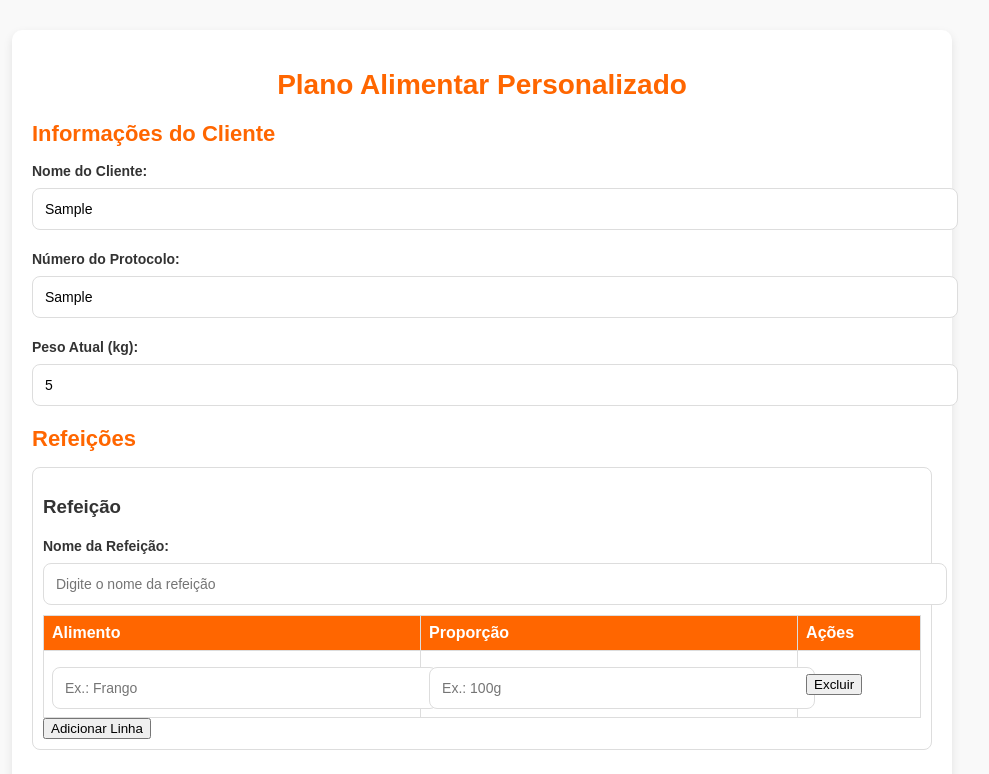
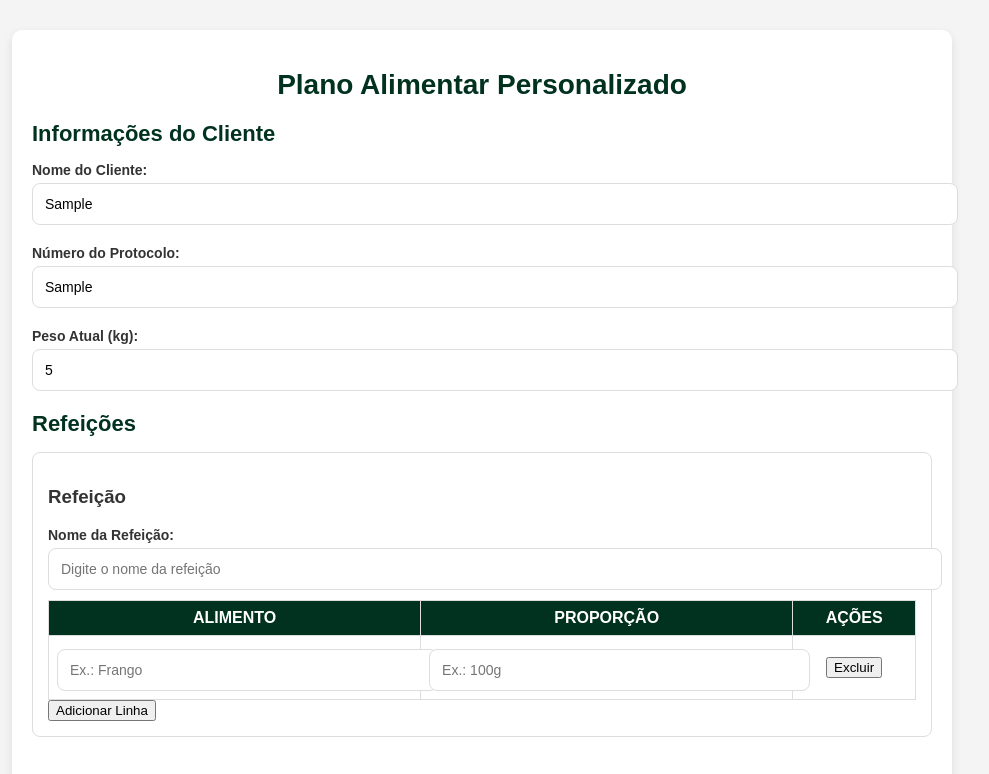
Before and after one commit to Dxlog/Dxlog.github.io, a plain HTML site: page index.html in a window 1280 px wide. Both pictures are taken after typing "Sample", "Sample", "5" into the empty fields and a click on the button "Adicionar Refeição". Shown: the top 774 px of the page, without its empty margins (158-1147 px from the left). Drawn offline with nearby package versions, Linux system fonts and the light colour scheme.

Commit message:
Update style.css

```diff
--- a/style.css
+++ b/style.css
@@ -1,6 +1,7 @@
+/* Corpo e estrutura principal */
 body {
   font-family: Arial, sans-serif;
-  background-color: #f9f9f9;
+  background-color: #f4f4f4;
   margin: 0;
   padding: 0;
   color: #333;
@@ -15,6 +16,7 @@ body {
   box-shadow: 0 4px 10px rgba(0, 0, 0, 0.1);
 }
 
+/* Cabeçalho */
 header {
   text-align: center;
   margin-bottom: 20px;
@@ -22,15 +24,19 @@ header {
 
 header h1 {
   font-size: 28px;
-  color: #ff6600;
+  color: #013220;
+  font-weight: bold;
 }
 
+/* Títulos */
 h2 {
   font-size: 22px;
-  color: #ff6600;
+  color: #013220;
   margin-bottom: 15px;
+  font-weight: bold;
 }
 
+/* Formulário */
 .form-group {
   margin-bottom: 20px;
 }
@@ -38,6 +44,7 @@ h2 {
 label {
   font-weight: bold;
   font-size: 14px;
+  display: block;
 }
 
 input {
@@ -46,37 +53,43 @@ input {
   font-size: 14px;
   border: 1px solid #ddd;
   border-radius: 8px;
-  margin-top: 8px;
+  margin-top: 5px;
 }
 
+/* Botões */
 .btn {
   display: inline-block;
   padding: 12px 25px;
   margin: 20px auto;
   font-size: 16px;
   color: white;
-  background-color: #ff6600;
+  background-color: #013220;
   border: none;
   border-radius: 8px;
   cursor: pointer;
-  transition: 0.3s;
+  transition: 0.3s ease;
 }
 
 .btn-primary {
-  background-color: #ff4500;
+  background-color: #016635;
 }
 
 .btn:hover {
-  background-color: #cc5200;
-}
-
-main {
-  margin-top: 20px;
+  background-color: #014d29;
 }
 
 .button-container {
-  margin-top: 30px; /* Botão Gerar PDF mais abaixo */
+  margin-top: 30px;
   text-align: center;
+}
+
+/* Refeições */
+.meal-section {
+  margin-bottom: 20px;
+  padding: 15px;
+  border: 1px solid #ddd;
+  border-radius: 8px;
+  background-color: #fff;
 }
 
 table {
@@ -88,17 +101,12 @@ table {
 table th, table td {
   border: 1px solid #ddd;
   padding: 8px;
-  text-align: left;
+  text-align: center;
 }
 
 table th {
-  background-color: #ff6600;
+  background-color: #013220;
   color: white;
+  font-weight: bold;
+  text-transform: uppercase;
 }
-
-.meal-section {
-  margin-bottom: 20px;
-  padding: 10px;
-  border: 1px solid #ddd;
-  border-radius: 8px;
-}
```
